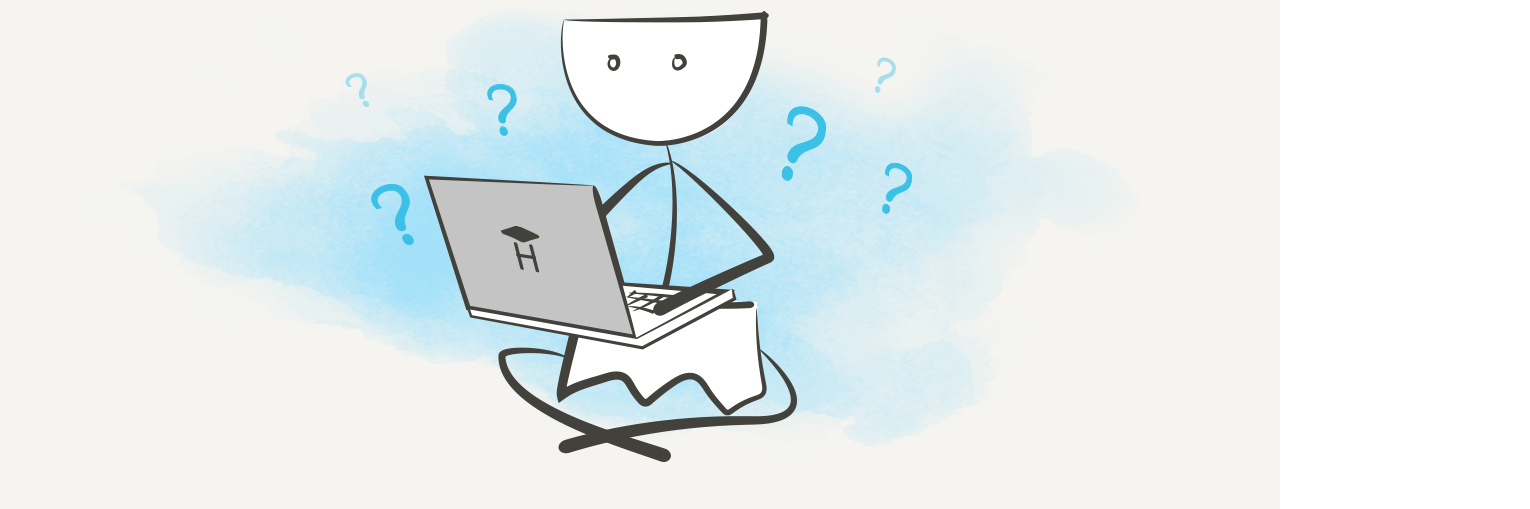
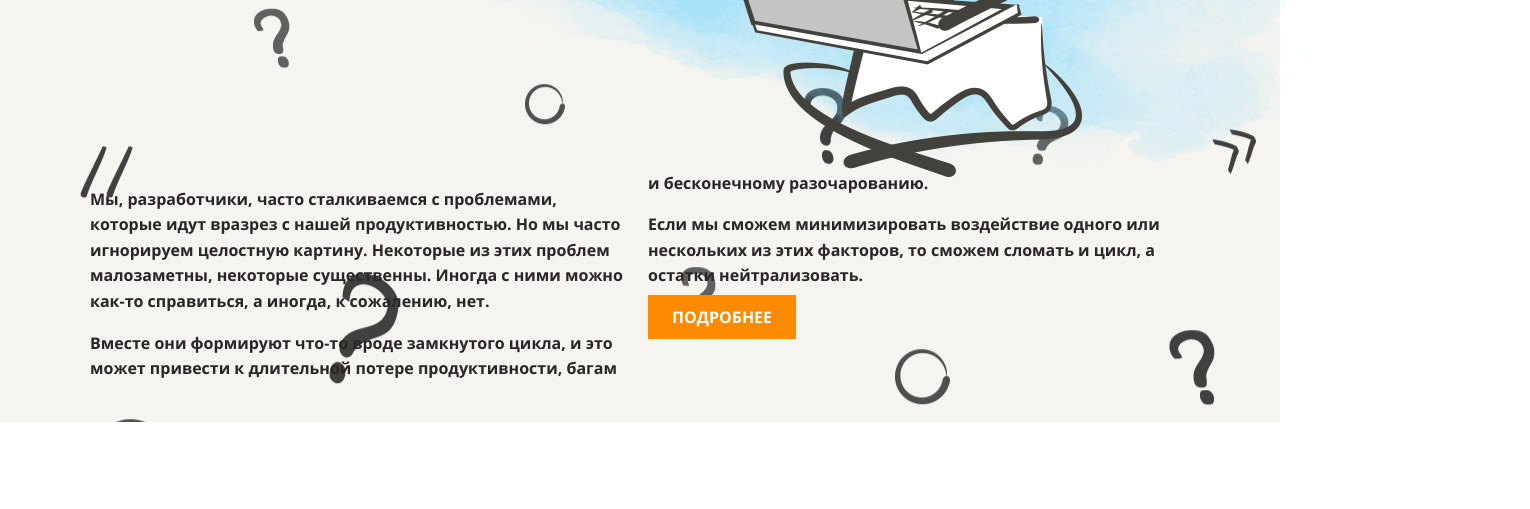
Before and after one commit to RedcandleVine/layout-designer-project-lvl1, a website: page src/index.html in a window 1280 px wide. Shown: the part 400-909 px from the top of the page, 1530 px wide, since content can reach past the window. After the commit the page ends 822 px from the top, so only its background shows below. Drawn offline with Linux system fonts and the light colour scheme; files whose address does not match are found by name.

Commit message:
minor edit to style.css and index.html

```diff
--- a/src/index.html
+++ b/src/index.html
@@ -15,7 +15,12 @@
                 <h1>Когнитивные <br>искажения <br><span>в программировании</span></h1>
                 <img src="../src/images/main.png">
             </div>
-
+            <div class="main-column">
+                <p>Мы, разработчики, часто сталкиваемся с проблемами, которые идут вразрез с нашей продуктивностью. Но мы часто игнорируем целостную картину. Некоторые из этих проблем малозаметны, некоторые существенны. Иногда с ними можно как-то справиться, а иногда, к сожалению, нет.</p>
+                <p>Вместе они формируют что-то вроде замкнутого цикла, и это может привести к длительной потере продуктивности, багам и бесконечному разочарованию.</p>
+                <p>Если мы сможем минимизировать воздействие одного или нескольких из этих факторов, то сможем сломать и цикл, а остатки нейтрализовать.</p>
+                <a href="#" class="btn-more">подробнее</a>
+            </div>
         </div>
     </header>
     <main>
--- a/src/styles/style.css
+++ b/src/styles/style.css
@@ -10,15 +10,22 @@
 }
 
 @font-face {
-    font-family: "OpenSans-Regular";
-    src: url("/src/fonts/OpenSans-Regular.ttf");
+    font-family: "OpenSans";
+    src: url("/fonts/OpenSans-Regular.ttf");
     font-weight: 400;
 }
 
 @font-face {
     font-family: "OpenSans-Bold";
-    src: url("/src/fonts/OpenSans-Bold.ttf");
+    src: url("/fonts/OpenSans-Bold.ttf");
     font-weight: 400;
+}
+
+body {
+    font-family: "OpenSans-Bold", sans-serif;
+    font-size: 16px;
+    line-height: 1.6;
+    color: #2A2626;
 }
 
 .wrapper {
@@ -27,27 +34,56 @@
 }
 
 .background {
-    background-image: url("../src/images/background.png") no-repeat 100% 50%;
+    background: url("../images/background.png") no-repeat 0 0;
     background-color: #F5F4F0;
+
+    padding: 40px 0;
 }
 
 h1 {
+    position: relative;
+    z-index: 9999;
+
     font-family: "NeuchaRegular", sans-serif;
     font-size: 72px;
     font-weight: 400;
+    line-height: 1.4;
 
     color: #FE8A02;
 }
 
-/* .main-title {
-
-} */
+.main-title {
+    margin-bottom: 180px;
+}
 
 h1 span {
     color: #2A2626;
 }
 
 header img {
+    position: absolute;
+    top: 60px;
+    right: -250px;
+}
+
+.main-column {
+    position: relative;
     z-index: 9999;
-    justify-content: right;
+
+    column-count: 2;
+    margin-top: 0;
 }
+
+.main-column:nth-child(3) {
+    padding-bottom: 40px;
+}
+.btn-more {
+    font-weight: bold;
+    text-transform: uppercase;
+    color: #FFFFFF;
+    text-decoration: none;
+
+    background: #FE8A02;
+
+    padding: 11px 24px;
+}
```
